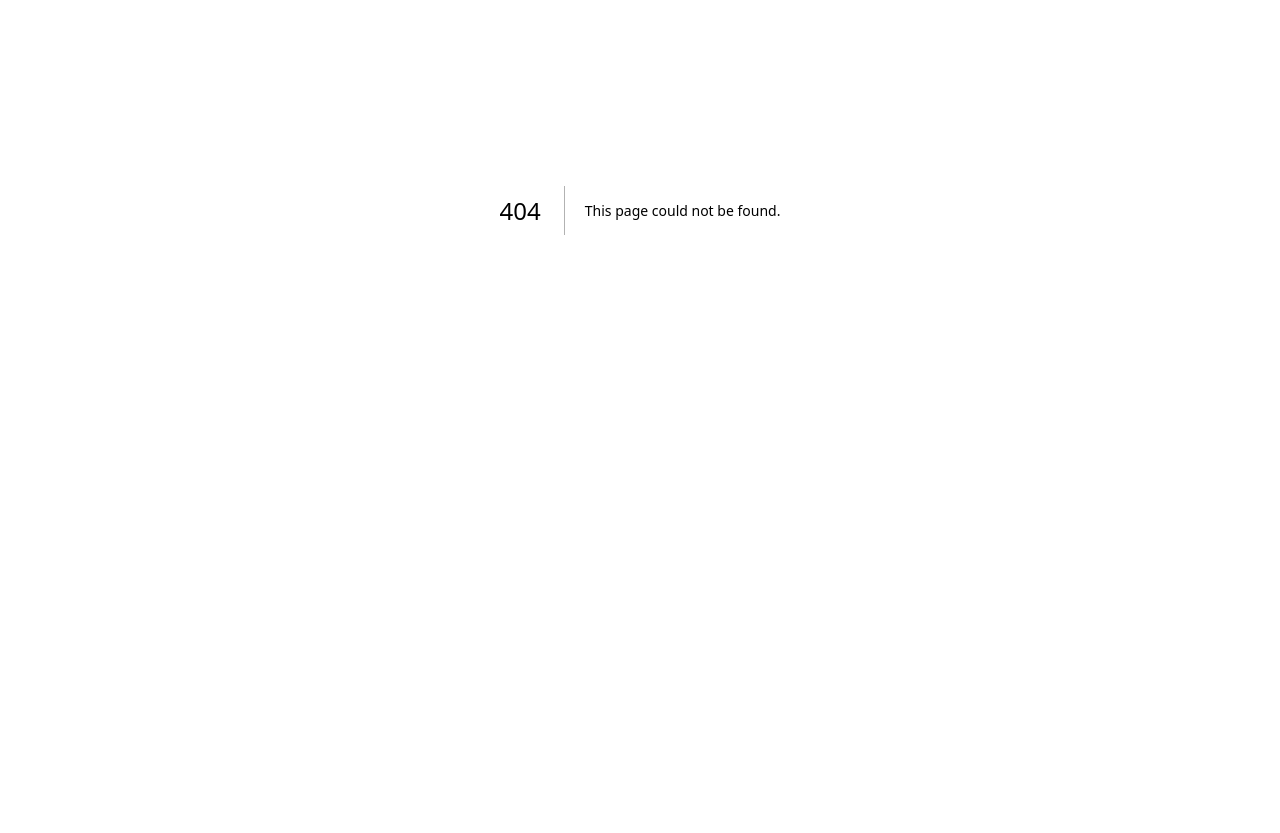
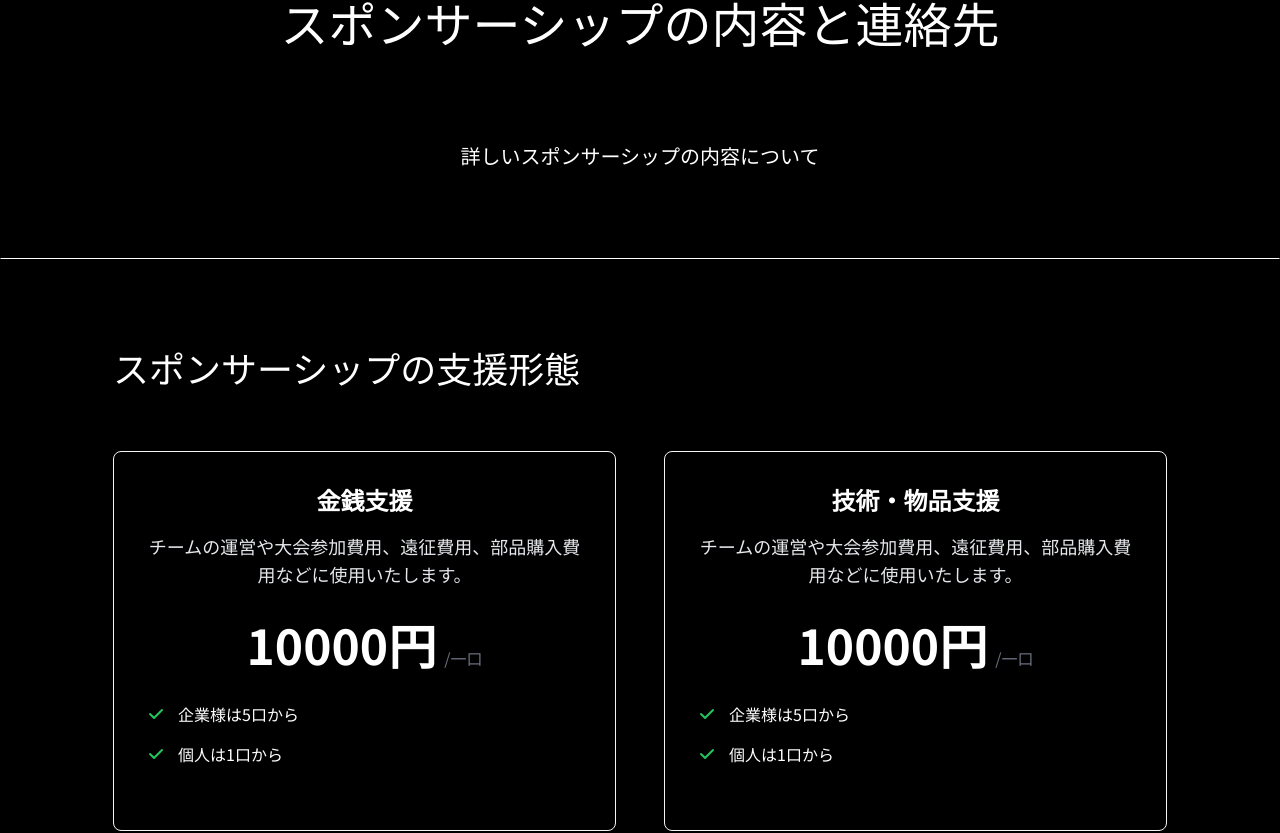
Before and after one commit to nextfp/nextPage, a Next.js app: page /sponsor/detail in a window 1280 px wide. Before the commit this address had no page. Shown: the part 190-1023 px from the top of the page. Before the commit the page ends 800 px from the top, so only its background shows below. Built offline with nearby package versions, Linux system fonts and the light colour scheme.

Commit message:
sponsorSupportForm作りかけ

```diff
--- /dev/null
+++ b/app/sponsor/detail/layout.tsx
@@ -0,0 +1,21 @@
+import "@/app/globals.css";
+import type { Metadata } from "next";
+import { Noto_Sans_JP } from "next/font/google";
+
+const noto = Noto_Sans_JP({
+  weight: ["400", "500", "700"],
+  subsets: ["latin"],
+  display: "swap",
+});
+
+export default function RootLayout({
+  children,
+}: {
+  children: React.ReactNode;
+}) {
+  return (
+    <html lang="ja">
+      <body className={noto.className}>{children}</body>
+    </html>
+  );
+}
--- /dev/null
+++ b/app/sponsor/detail/main.tsx
@@ -0,0 +1,18 @@
+import Sponsor from "@/app/Sponsor";
+import Title from "./title";
+import SponsorSupportForm from "./sponsorSupportForm";
+
+const Main = () => {
+  return (
+    <div className="w-full">
+      <div className="grid grid-cols-12 gap-8">
+        <main className="col-span-full flex flex-col" id="main">
+          <Title />
+          <SponsorSupportForm />
+        </main>
+      </div>
+    </div>
+  );
+};
+
+export default Main;
--- /dev/null
+++ b/app/sponsor/detail/page.tsx
@@ -0,0 +1,14 @@
+import React, { Children, ReactNode } from "react";
+import Header from "@/components/Header";
+import Main from "./main";
+import Footer from "@/components/Footer";
+
+export default function Home() {
+  return (
+    <div className="bg-black">
+      <Header />
+      <Main />
+      <Footer />
+    </div>
+  );
+}
--- /dev/null
+++ b/app/sponsor/detail/sponsorSupportForm.tsx
@@ -0,0 +1,103 @@
+const SponsorSupportForm = () => {
+  return (
+    <section className="bg-black">
+      <div className="mx-auto max-w-screen-2xl px-8 py-22 flex flex-col gap-8 sm:px-28 border border-t-white border-black">
+        <header>
+          <h2 className="mb-8 text-4xl font-medium">
+            スポンサーシップの支援形態
+          </h2>
+        </header>
+        <div className="flex gap-12">
+          <div className="flex flex-col p-6 mx-auto max-w-lg text-center text-white rounded-lg border border-gray-100 shadow dark:border-white xl:p-8 bg-black">
+            <h3 className="mb-4 text-2xl font-semibold">金銭支援</h3>
+            <p className="font-light text-gray-200 sm:text-lg">
+              チームの運営や大会参加費用、遠征費用、部品購入費用などに使用いたします。
+            </p>
+            <div className="flex justify-center items-baseline my-8">
+              <span className="mr-2 text-5xl font-extrabold">10000円</span>
+              <span className="text-gray-500 dark:text-gray-400">/一口</span>
+            </div>
+
+            <ul role="list" className="mb-8 space-y-4 text-left">
+              <li className="flex items-center space-x-3">
+                <svg
+                  className="flex-shrink-0 w-5 h-5 text-green-500 dark:text-green-400"
+                  fill="currentColor"
+                  viewBox="0 0 20 20"
+                  xmlns="http://www.w3.org/2000/svg"
+                >
+                  <path
+                    fill-rule="evenodd"
+                    d="M16.707 5.293a1 1 0 010 1.414l-8 8a1 1 0 01-1.414 0l-4-4a1 1 0 011.414-1.414L8 12.586l7.293-7.293a1 1 0 011.414 0z"
+                    clip-rule="evenodd"
+                  ></path>
+                </svg>
+                <span>企業様は5口から</span>
+              </li>
+              <li className="flex items-center space-x-3">
+                <svg
+                  className="flex-shrink-0 w-5 h-5 text-green-500 dark:text-green-400"
+                  fill="currentColor"
+                  viewBox="0 0 20 20"
+                  xmlns="http://www.w3.org/2000/svg"
+                >
+                  <path
+                    fill-rule="evenodd"
+                    d="M16.707 5.293a1 1 0 010 1.414l-8 8a1 1 0 01-1.414 0l-4-4a1 1 0 011.414-1.414L8 12.586l7.293-7.293a1 1 0 011.414 0z"
+                    clip-rule="evenodd"
+                  ></path>
+                </svg>
+                <span>個人は1口から</span>
+              </li>
+            </ul>
+          </div>
+          <div className="flex flex-col p-6 mx-auto max-w-lg text-center text-white rounded-lg border border-gray-100 shadow dark:border-white xl:p-8 bg-black">
+            <h3 className="mb-4 text-2xl font-semibold">技術・物品支援</h3>
+            <p className="font-light text-gray-200 sm:text-lg">
+              チームの運営や大会参加費用、遠征費用、部品購入費用などに使用いたします。
+            </p>
+            <div className="flex justify-center items-baseline my-8">
+              <span className="mr-2 text-5xl font-extrabold">10000円</span>
+              <span className="text-gray-500 dark:text-gray-400">/一口</span>
+            </div>
+
+            <ul role="list" className="mb-8 space-y-4 text-left">
+              <li className="flex items-center space-x-3">
+                <svg
+                  className="flex-shrink-0 w-5 h-5 text-green-500 dark:text-green-400"
+                  fill="currentColor"
+                  viewBox="0 0 20 20"
+                  xmlns="http://www.w3.org/2000/svg"
+                >
+                  <path
+                    fill-rule="evenodd"
+                    d="M16.707 5.293a1 1 0 010 1.414l-8 8a1 1 0 01-1.414 0l-4-4a1 1 0 011.414-1.414L8 12.586l7.293-7.293a1 1 0 011.414 0z"
+                    clip-rule="evenodd"
+                  ></path>
+                </svg>
+                <span>企業様は5口から</span>
+              </li>
+              <li className="flex items-center space-x-3">
+                <svg
+                  className="flex-shrink-0 w-5 h-5 text-green-500 dark:text-green-400"
+                  fill="currentColor"
+                  viewBox="0 0 20 20"
+                  xmlns="http://www.w3.org/2000/svg"
+                >
+                  <path
+                    fill-rule="evenodd"
+                    d="M16.707 5.293a1 1 0 010 1.414l-8 8a1 1 0 01-1.414 0l-4-4a1 1 0 011.414-1.414L8 12.586l7.293-7.293a1 1 0 011.414 0z"
+                    clip-rule="evenodd"
+                  ></path>
+                </svg>
+                <span>個人は1口から</span>
+              </li>
+            </ul>
+          </div>
+        </div>
+      </div>
+    </section>
+  );
+};
+
+export default SponsorSupportForm;
--- /dev/null
+++ b/app/sponsor/detail/title.tsx
@@ -0,0 +1,16 @@
+export default function Title() {
+  return (
+    <section className=" bg-black">
+      <div className="mx-auto max-w-screen-2xl  px-16 py-22">
+        <header className="flex flex-col justify-center">
+          <h1 className="self-center text-5xl font-medium">
+            スポンサーシップの内容と連絡先
+          </h1>
+          <h2 className="mt-24 self-center text-xl">
+            詳しいスポンサーシップの内容について
+          </h2>
+        </header>
+      </div>
+    </section>
+  );
+}
```
